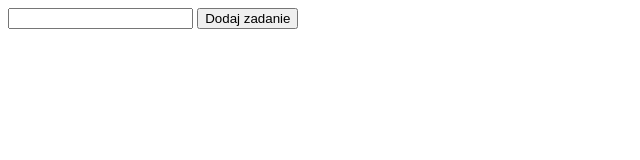
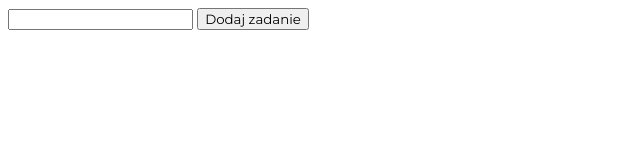
Before and after one commit to MagdalenaZych1/to-do-list, a plain HTML site: page index.html in a window 1280 px wide. Shown: the full height of the page, 0-640 px from the left. Drawn offline with Linux system fonts and the light colour scheme.

Commit message:
adding font to my page

```diff
--- a/css/style.css
+++ b/css/style.css
@@ -1,3 +1,11 @@
+html {
+    box-sizing: border-box;
+}
+
 .body {
     font-family: 'Montserrat', sans-serif;
 }
+
+.button {
+    font-family: 'Montserrat', sans-serif;
+}
```
